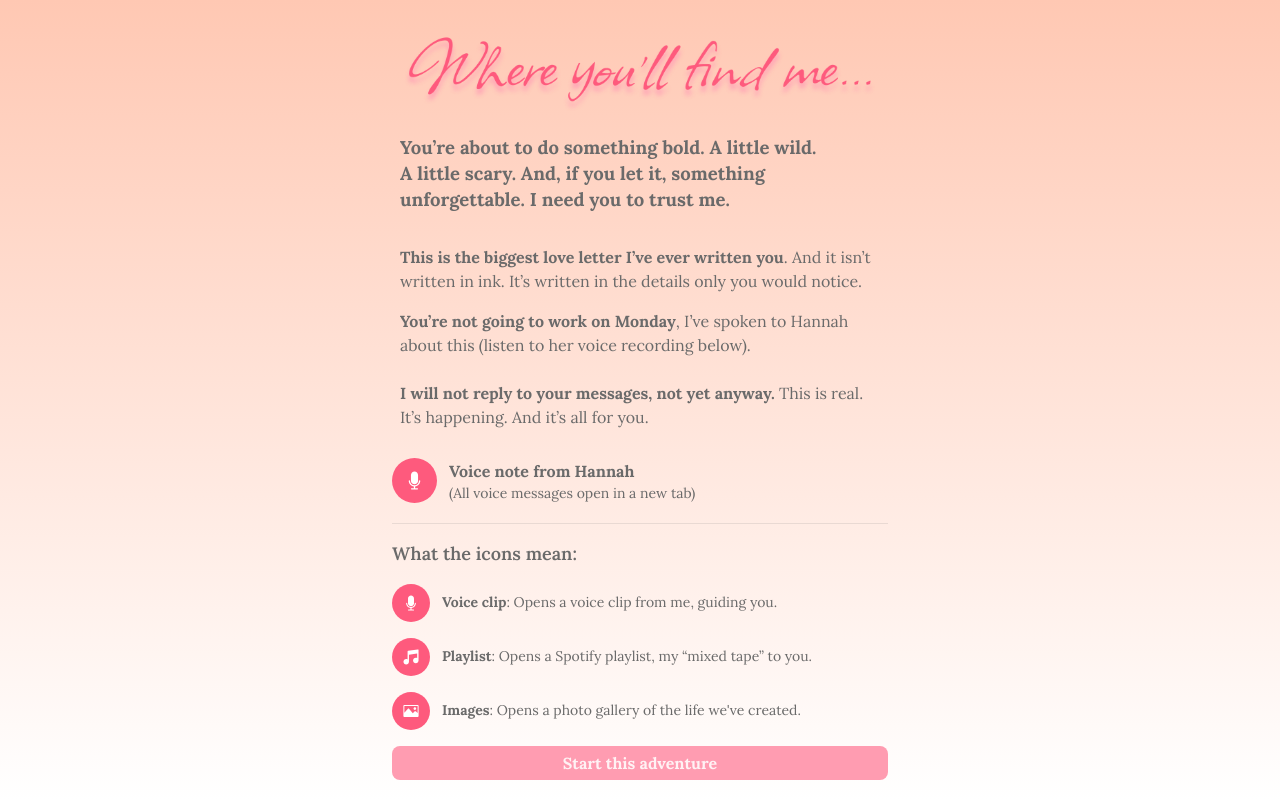
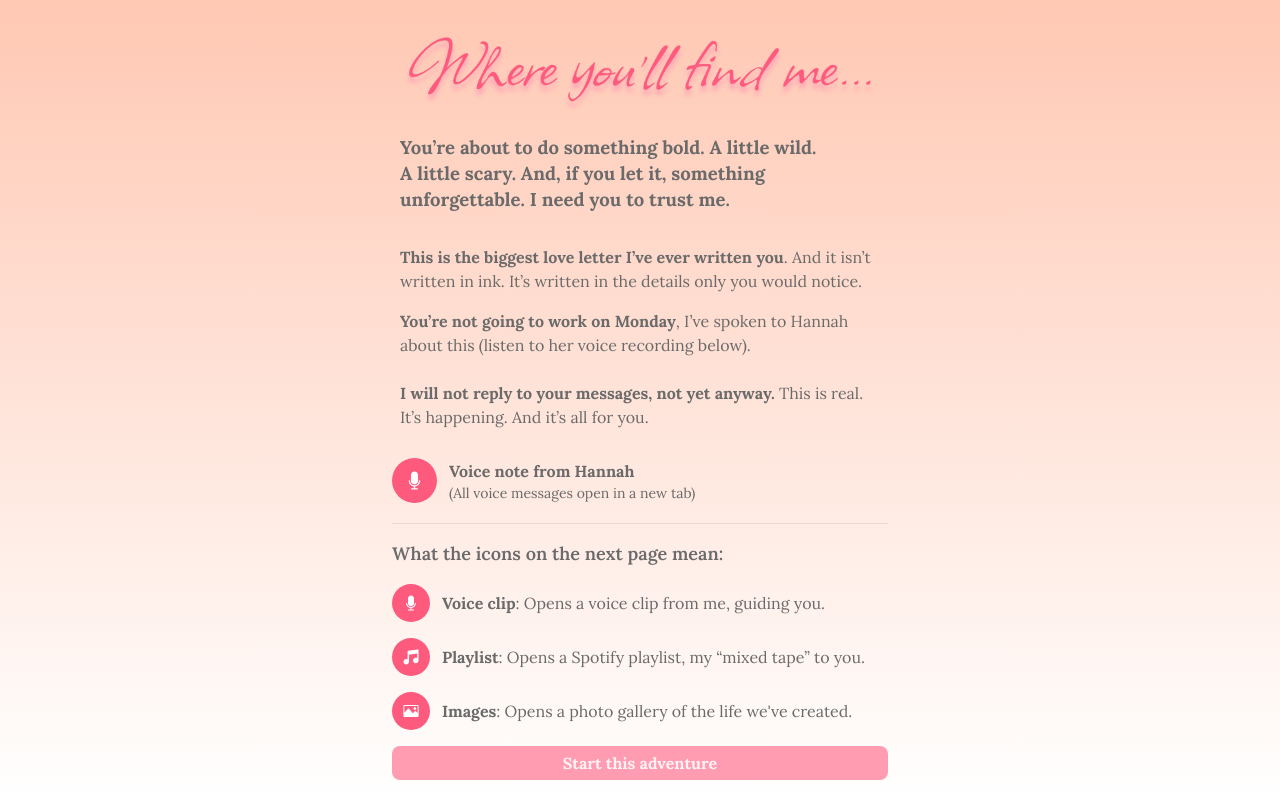
Before and after one commit to KevinMeldau/where-youll-find-me, a React (Vite) app: page /intro in a window 1280 px wide. Built offline with nearby package versions, Linux system fonts and the light colour scheme.

Commit message:
Text edits

```diff
--- a/src/components/BeganJourneyFooter.tsx
+++ b/src/components/BeganJourneyFooter.tsx
@@ -32,7 +32,7 @@ const BeganJourneyFooter = () => {
       {/* --- Key Section --- */}
       <section id="key" className="mt-5 pt-4 border-t border-[#6A6A6A]/15">
         <h2 className="text-lg font-semibold mb-4">
-          What the icons mean:
+          What the icons on the next page mean:
         </h2>
 
         <div className="space-y-4">
@@ -44,7 +44,7 @@ const BeganJourneyFooter = () => {
               title="Voice clip"
               className="w-[38px] shrink-0 transition-transform hover:scale-110"
             />
-            <p className="text-sm leading-snug">
+            <p className="leading-snug">
               <strong>Voice clip</strong>: Opens a voice clip from me, guiding you.
             </p>
           </div>
@@ -57,7 +57,7 @@ const BeganJourneyFooter = () => {
               title="Playlist"
               className="w-[38px] shrink-0 transition-transform hover:scale-110"
             />
-            <p className="text-sm leading-snug">
+            <p className="leading-snug">
               <strong>Playlist</strong>: Opens a Spotify playlist, my “mixed tape” to you.
             </p>
           </div>
@@ -70,7 +70,7 @@ const BeganJourneyFooter = () => {
               title="Images"
               className="w-[38px] shrink-0 transition-transform hover:scale-110"
             />
-            <p className="text-sm leading-snug">
+            <p className="leading-snug">
               <strong>Images</strong>: Opens a photo gallery of the life we've created.
             </p>
           </div>
```
